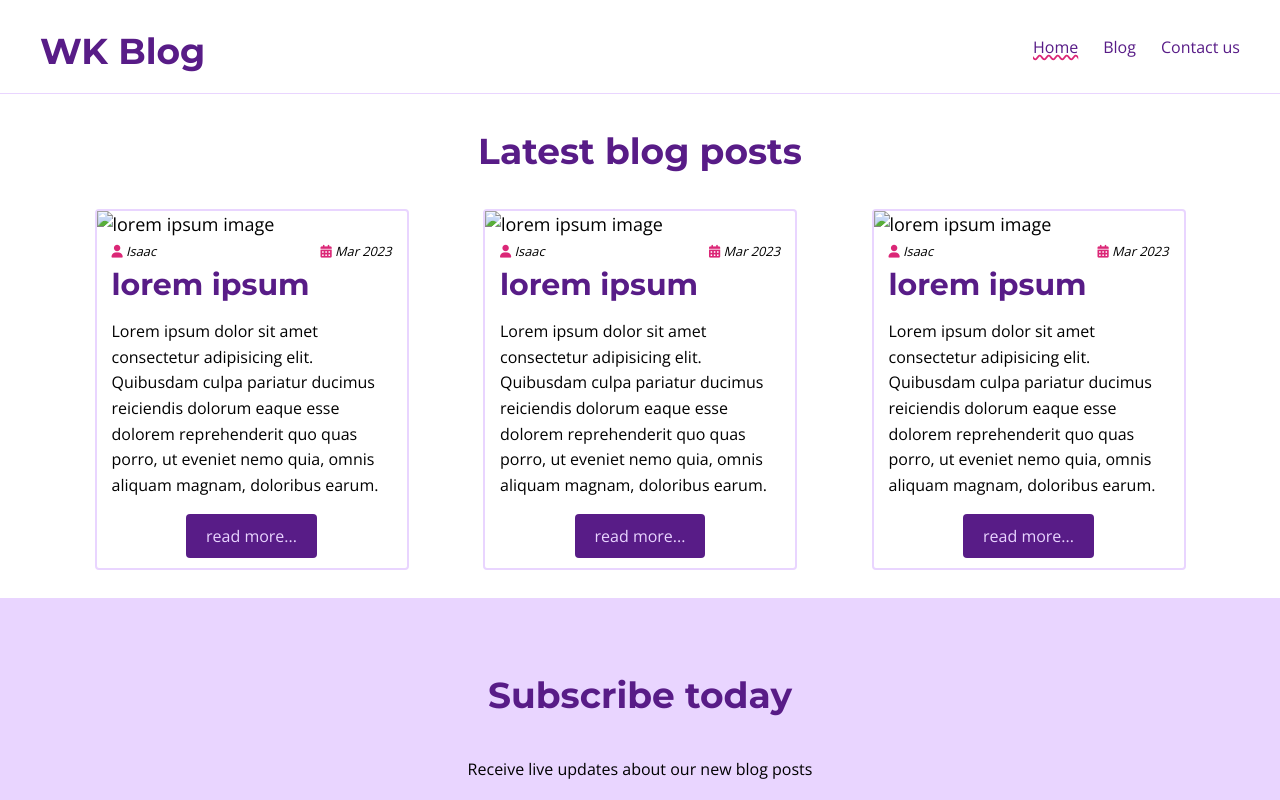
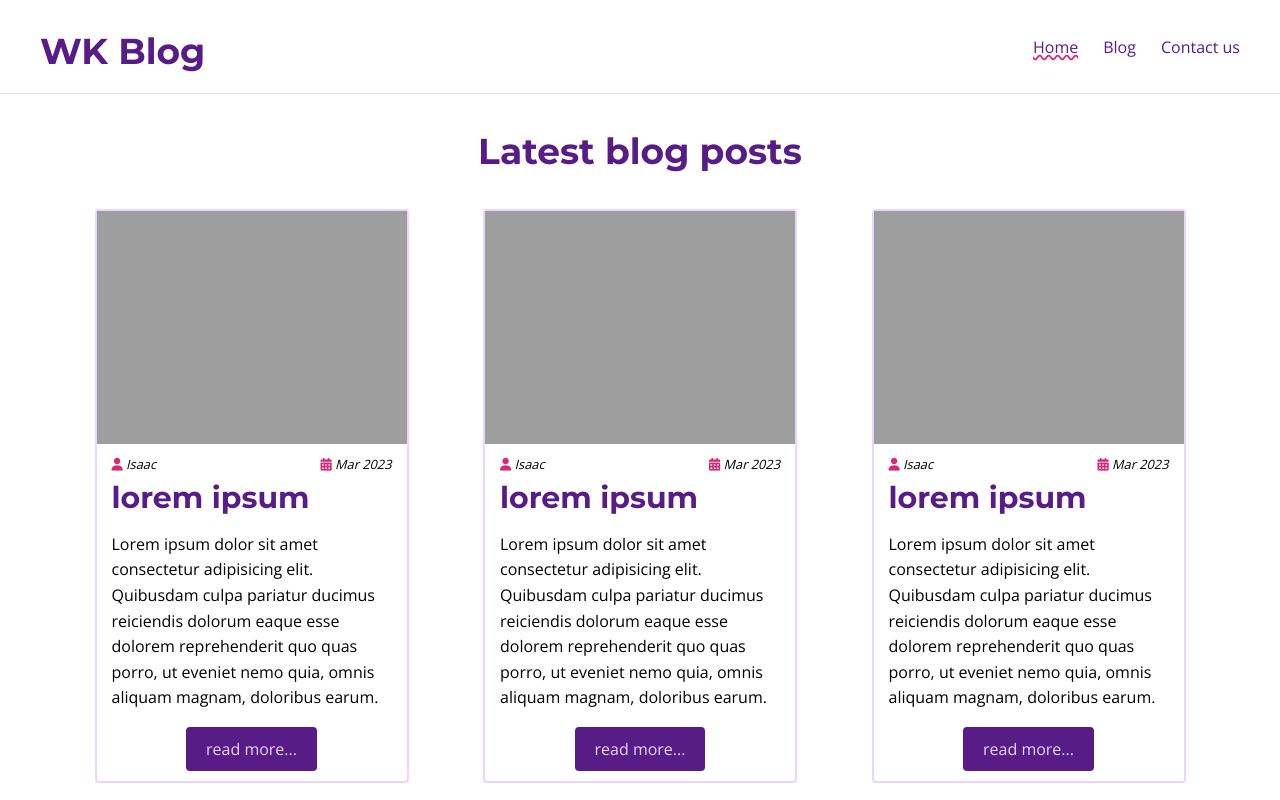
Before and after one commit to afroisaac/blog, a plain HTML site: page index.html in a window 1280 px wide. Shown: the top 800 px of the page. Drawn offline with nearby package versions, Linux system fonts and the light colour scheme; the site is published under a folder, as on GitHub Pages, so addresses that start at the root find nothing.

Commit message:
Fix: Bug fix

```diff
--- a/index.html
+++ b/index.html
@@ -25,7 +25,7 @@
             <div class="blog-post-cards">
                 <article class="card">
                     <figure>
-                        <img class="card-thumbnail" src="/images/max-unsplash.jpg" alt="lorem ipsum image"/>
+                        <img class="card-thumbnail" src="images/max-unsplash.jpg" alt="lorem ipsum image"/>
                         <figcaption class="card-post-meta">
                             <span class="card-post-author"><b class="fa fa-user"></b> Isaac</span>
                             <span class="card-post-date"><b class="fa fa-calendar"></b> Mar 2023</span>
@@ -44,7 +44,7 @@
 
                 <article class="card">
                     <figure>
-                        <img class="card-thumbnail" src="/images/jainam-sheth-unsplash.jpg" alt="lorem ipsum image" />
+                        <img class="card-thumbnail" src="images/jainam-sheth-unsplash.jpg" alt="lorem ipsum image" />
                         <figcaption class="card-post-meta">
                             <span class="card-post-author"><b class="fa fa-user"></b> Isaac</span>
                             <span class="card-post-date"><b class="fa fa-calendar"></b> Mar 2023</span>
@@ -63,7 +63,7 @@
 
                 <article class="card">
                     <figure>
-                        <img class="card-thumbnail" src="/images/sandro-1-unsplash.jpg" alt="lorem ipsum image" />
+                        <img class="card-thumbnail" src="images/sandro-1-unsplash.jpg" alt="lorem ipsum image" />
                         <figcaption class="card-post-meta">
                             <span class="card-post-author"><b class="fa fa-user"></b> Isaac</span>
                             <span class="card-post-date"><b class="fa fa-calendar"></b> Mar 2023</span>
```
Also changed, not shown: blog-post.html (+2 -2 lines).
